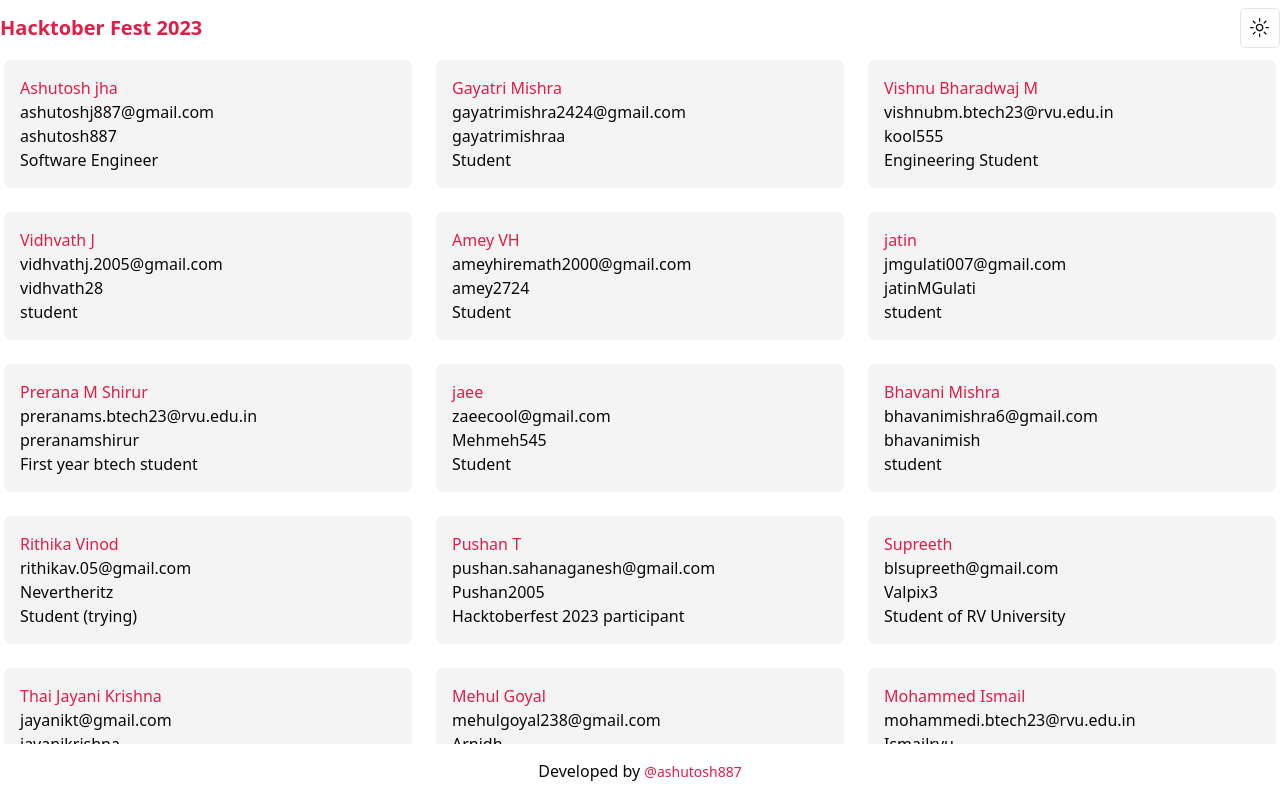
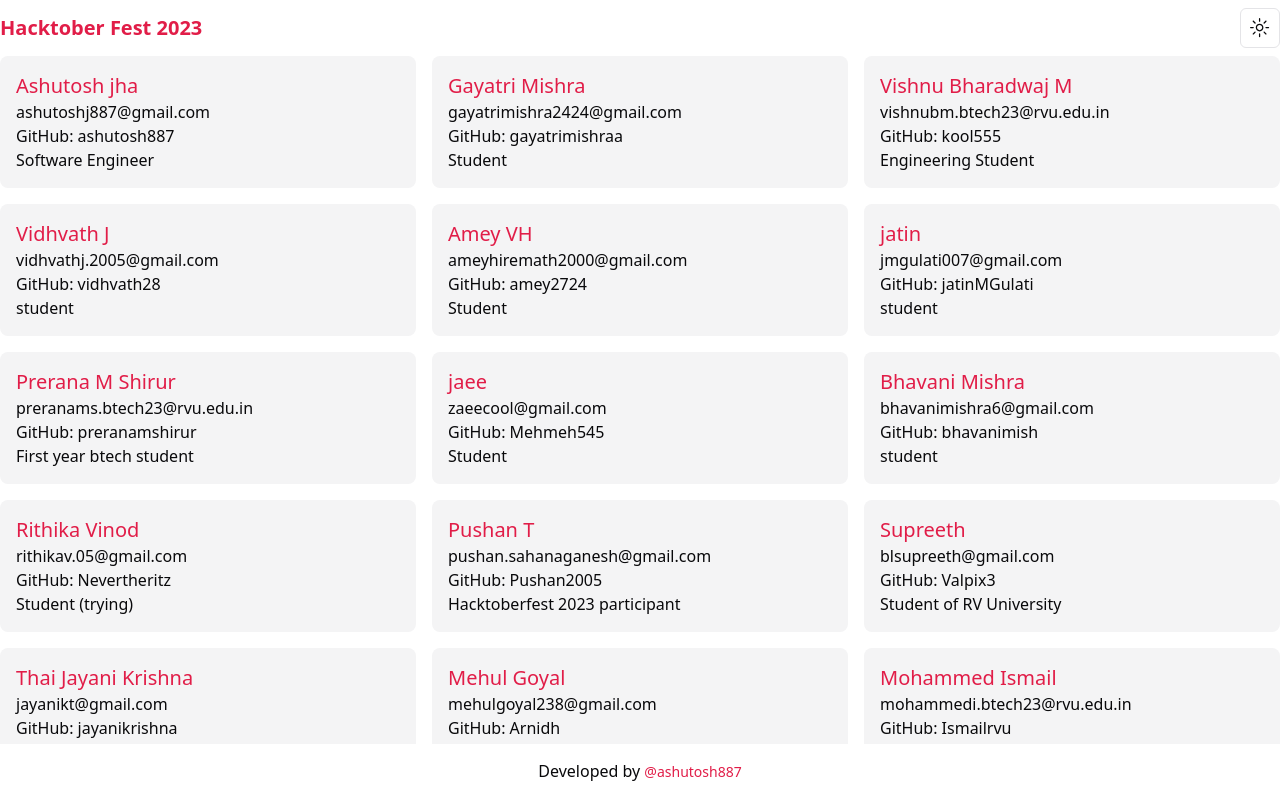
Before and after one commit to ashutosh887/hacktober-2023, a Next.js app: page / in a window 1280 px wide. Built offline with nearby package versions, Linux system fonts and the light colour scheme.

Commit message:
Update UserCard.tsx
update GitHub link in usercard

```diff
--- a/src/components/common/UserCard.tsx
+++ b/src/components/common/UserCard.tsx
@@ -18,10 +18,14 @@
   }, [githubURL]);
 
   return (
-    <div className="bg-secondary flex flex-col rounded-lg p-4 m-1">
-      <span className="text-primary">{name || "undefined"}</span>
+    <div className="flex flex-col bg-secondary cursor-pointer  rounded-lg p-4">
+      <span className="text-primary text-xl">{name || "undefined"}</span>
       <span>{email || "undefined"}</span>
-      <span>{userName || "undefined"}</span>
+      <span>
+        <a className=" hover:text-red-600 " href={githubURL} target="_blank" rel="noopener noreferrer">
+          {userName ? `GitHub: ${userName}` : "undefined"}
+        </a>
+      </span>
       <span>{about || "undefined"}</span>
     </div>
   );
```
